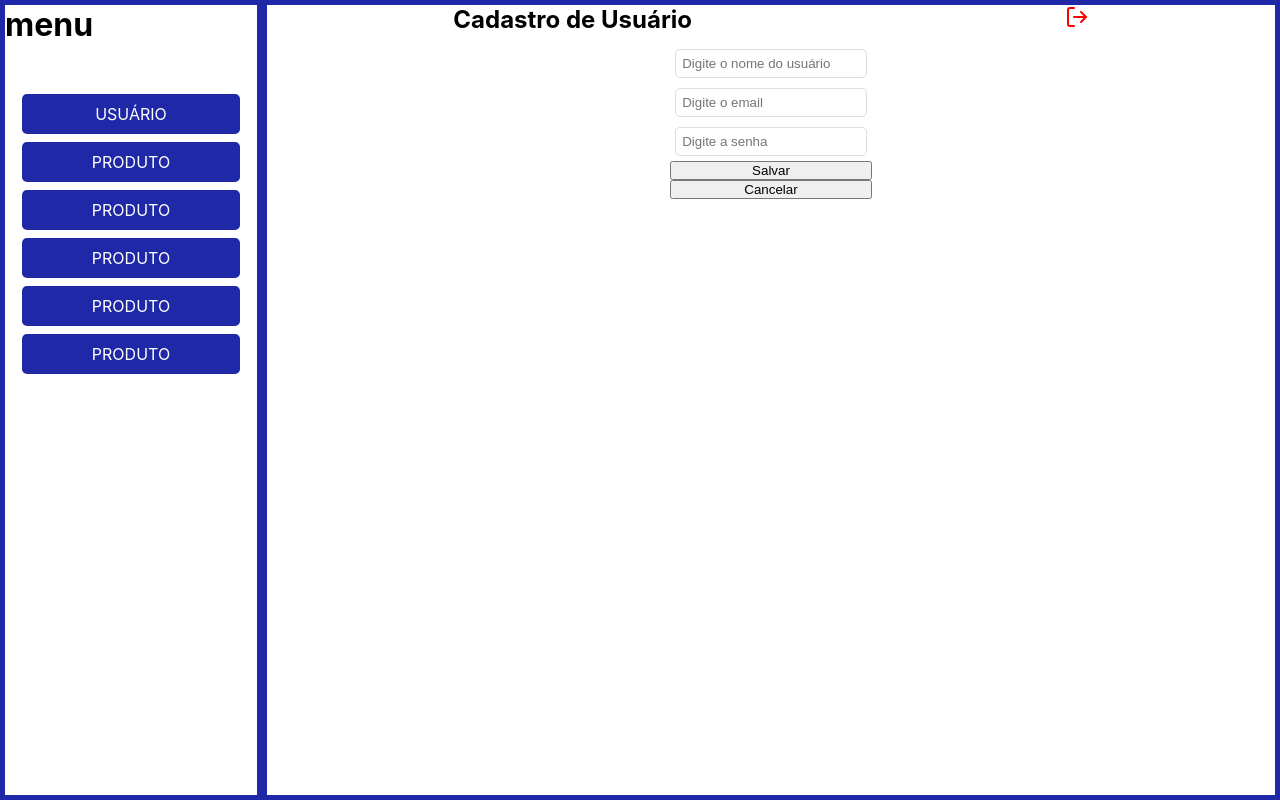
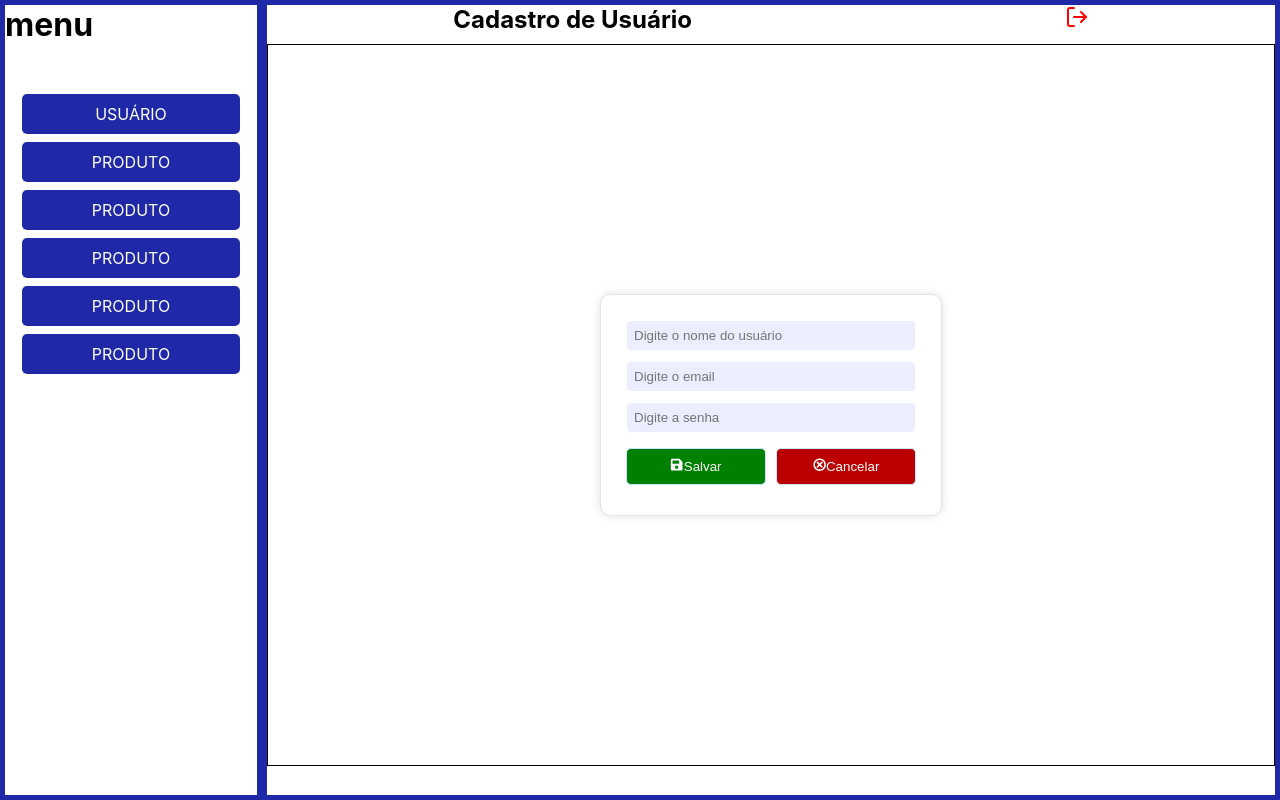
Before and after one commit to ayrtonEsilva/papelaria-front, a React (Create React App) app: page /Cadastrousuario in a window 1280 px wide. Built offline with nearby package versions, Linux system fonts and the light colour scheme.

Commit message:
formulario novo usuario

```diff
--- a/src/pages/CadastroUsuário/index.js
+++ b/src/pages/CadastroUsuário/index.js
@@ -1,5 +1,8 @@
+import React,{useState} from 'react';
 import '../../pages/global.css'
 import{ FiFilePlus }from "react-icons/fi";
+import { FaSave } from "react-icons/fa";
+import { GiCancel } from "react-icons/gi";
 import Menu from '../../componentes/menu';
 import 'react-confirm-alert/src/react-confirm-alert.css'; // Import css
 import {Link} from 'react-router-dom'
@@ -7,7 +10,7 @@ import Head from '../../componentes/Head';
 
 
 export default function Cadastrousuario(){
-
+    const [nome, setNome] = useState("");
     return(
         <div className="dashboard-container">
             <div className='menu'>
@@ -15,16 +18,35 @@ export default function Cadastrousuario(){
                 <Menu />
             </div>
             <div className='principal'>
-            <Head title='Cadastro de Usuário'/>
+                <Head title='Cadastro de Usuário'/>
 
-            <form>
-                <input type='text' placeholder='Digite o nome do usuário' />
-                <input type='email' placeholder='Digite o email' />
-                <input type='password' placeholder='Digite a senha' />
-                <button>Salvar</button>
-                <button>Cancelar</button>
-            </form>
+                <div class="form-container">
+                    <form className='form-cadastro'>
+                        <input type='text'
+                        value={nome}
+                        onChange={e=>setNome(e.target.value)}
+                         placeholder='Digite o nome do usuário'
+                         />
+                        <input type='email' placeholder='Digite o email' />
+                        <input type='password' placeholder='Digite a senha' />
+                        <div class="acao">
+                            <button className='btn-save'>
+                                <FaSave />
+                                Salvar
+                                </button>
+                            <button className='btn-cancel'>
+                                <GiCancel />
+                                Cancelar
+
+                                </button>
+                        </div>
+
+                    </form>
+
+                </div>
             </div>
+
+
         </div>
     )
 }
--- a/src/pages/global.css
+++ b/src/pages/global.css
@@ -69,3 +69,65 @@ table{
 .btn-novo:hover{
     background-color: rgb(24, 196, 24);
 }
+.form-cadastro{
+    width: 300px;
+    background-color: #ffffff;
+    border-radius: 10px;
+    border: 1px solid #e4e4e4;
+    box-shadow: 0px 0px 10px #e2e2e2;
+    padding: 20px;
+
+
+}
+.form-cadastro input{
+    padding: 7px;
+    border: solid 1px #ffffff;
+
+    background-color:  rgb(236, 238, 255);
+}
+input:focus {
+    box-shadow: 0 0 0 0;
+    outline: 0;
+}
+.acao{
+    display: flex;
+    flex-direction: row;
+    margin-top: 5px;
+}
+.btn-save{
+    padding: 9px;
+    width: 100%;
+    margin: 5px;
+    cursor: pointer;background-color: green;
+    color: rgb(254, 254, 254);
+    border-radius: 5px;
+    border: solid 0.5px rgb(196, 233, 255);
+    margin-bottom: 10px;
+    transition: 0.3s;
+    text-decoration: none;
+
+}
+.btn-save:hover{
+    background-color: rgb(0, 180, 0);
+}
+.btn-cancel{
+    padding: 9px;
+    width: 100%;
+    margin: 5px;
+    cursor: pointer;background-color: rgb(186, 0, 0);
+    color: white;
+    border-radius: 5px;
+    border: solid 0.5px rgb(196, 233, 255);
+    margin-bottom: 10px;
+    transition: 0.3s;
+    text-decoration: none;
+}
+.btn-cancel:hover{
+    background-color: rgb(255, 45, 45);
+}
+.form-container{
+    border: solid 1px;
+    height: 90vh;
+    display: flex;
+    align-items: center;
+}
```
